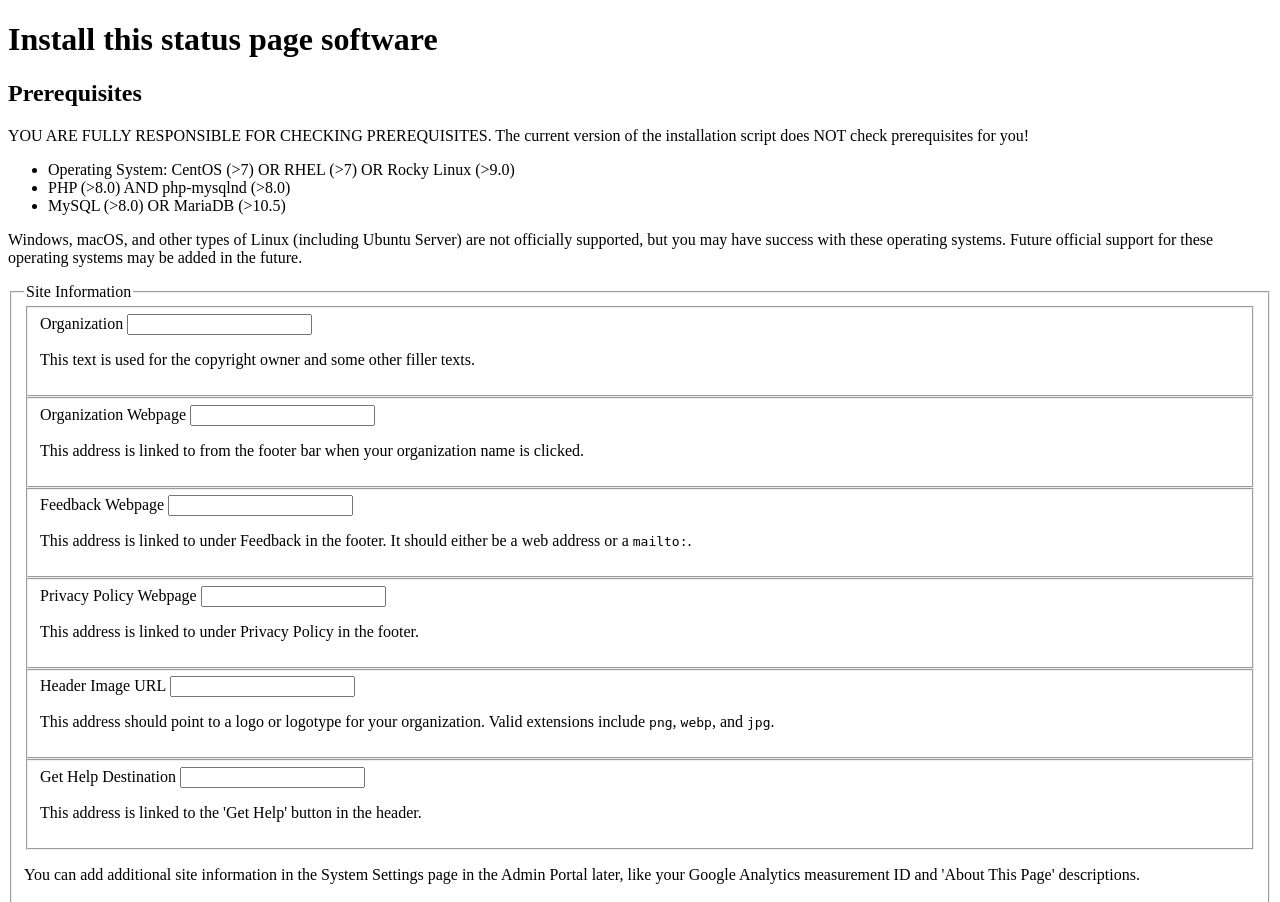
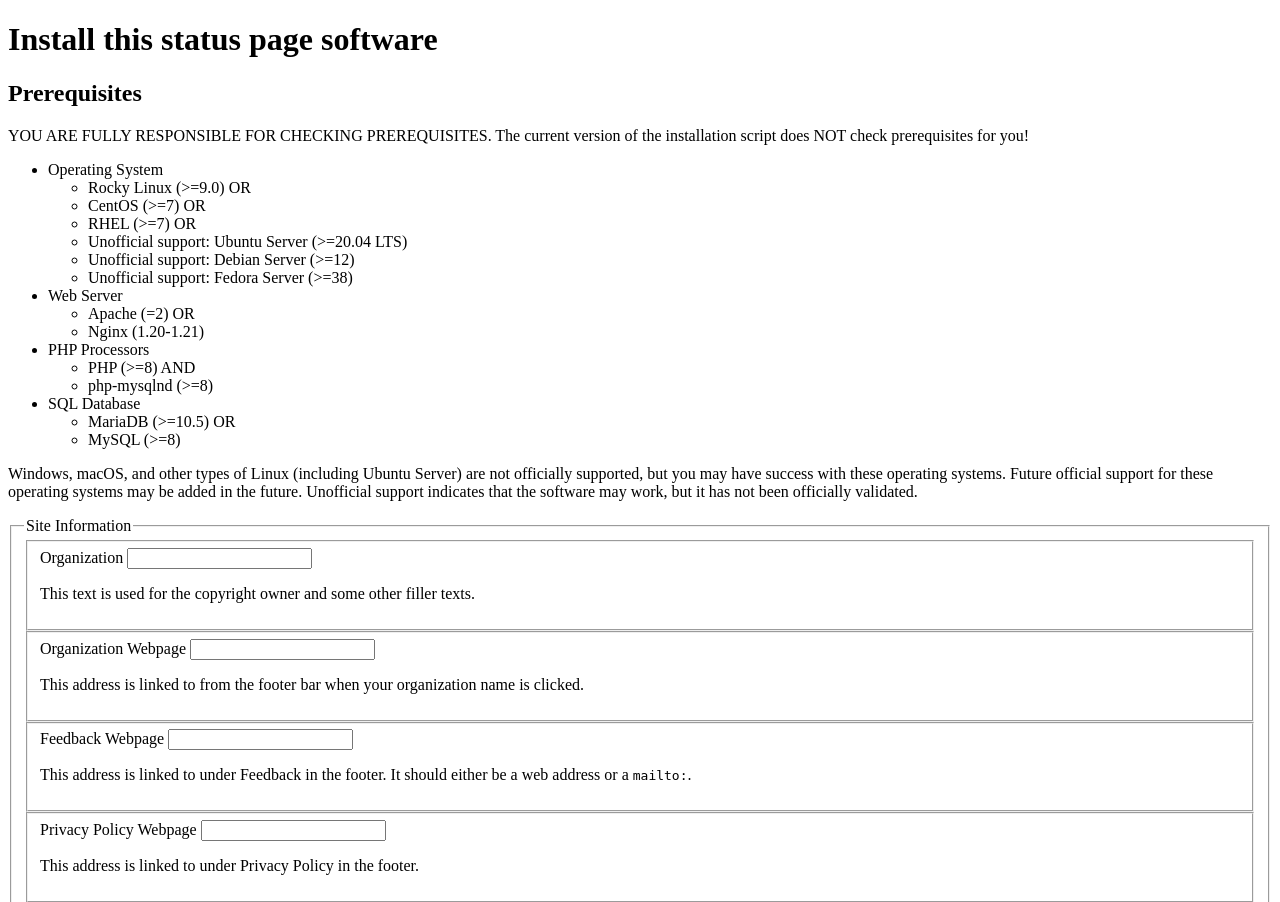
Before and after one commit to kim3-sudo/status-page, a PHP site: page /install/index.php in a window 1280 px wide. Shown: the top 902 px of the page. Run offline with PHP 8.4, Linux system fonts and the light colour scheme.

Commit message:
Update prerequisites

```diff
--- a/install/index.php
+++ b/install/index.php
@@ -2,18 +2,43 @@
 <html>
   <head>
     <title>Install Status Page</title>
-    <!-- Installer version 0.0.3 -->
+    <!-- Installer version 0.0.4 -->
   </head>
   <body>
     <h1>Install this status page software</h1>
     <h2>Prerequisites</h2>
     <p>YOU ARE FULLY RESPONSIBLE FOR CHECKING PREREQUISITES. The current version of the installation script does NOT check prerequisites for you!</p>
     <ul>
-      <li>Operating System: CentOS (>7) OR RHEL (>7) OR Rocky Linux (>9.0)</li>
-      <li>PHP (>8.0) AND php-mysqlnd (>8.0)</li>
-      <li>MySQL (>8.0) OR MariaDB (>10.5)</li>
+      <li>Operating System
+        <ul>
+          <li>Rocky Linux (>=9.0) OR</li>
+          <li>CentOS (>=7) OR</li>
+          <li>RHEL (>=7) OR</li>
+          <li>Unofficial support: Ubuntu Server (>=20.04 LTS)</li>
+          <li>Unofficial support: Debian Server (>=12)</li>
+          <li>Unofficial support: Fedora Server (>=38)</li>
+        </ul>
+      </li>
+      <li>Web Server
+        <ul>
+          <li>Apache (=2) OR</li>
+          <li>Nginx (1.20-1.21)</li>
+        </ul>
+      </li>
+      <li>PHP Processors
+        <ul>
+          <li>PHP (>=8) AND</li>
+          <li>php-mysqlnd (>=8)</li>
+        </ul>
+      </li>
+      <li>SQL Database
+        <ul>
+          <li>MariaDB (>=10.5) OR</li>
+          <li>MySQL (>=8)</li>
+        </ul>
+      </li>
     </ul>
-    <p>Windows, macOS, and other types of Linux (including Ubuntu Server) are not officially supported, but you may have success with these operating systems. Future official support for these operating systems may be added in the future.</p>
+    <p>Windows, macOS, and other types of Linux (including Ubuntu Server) are not officially supported, but you may have success with these operating systems. Future official support for these operating systems may be added in the future. Unofficial support indicates that the software may work, but it has not been officially validated.</p>
     <form action="run.php" method="post">
       <fieldset>
         <legend>Site Information</legend>
```
